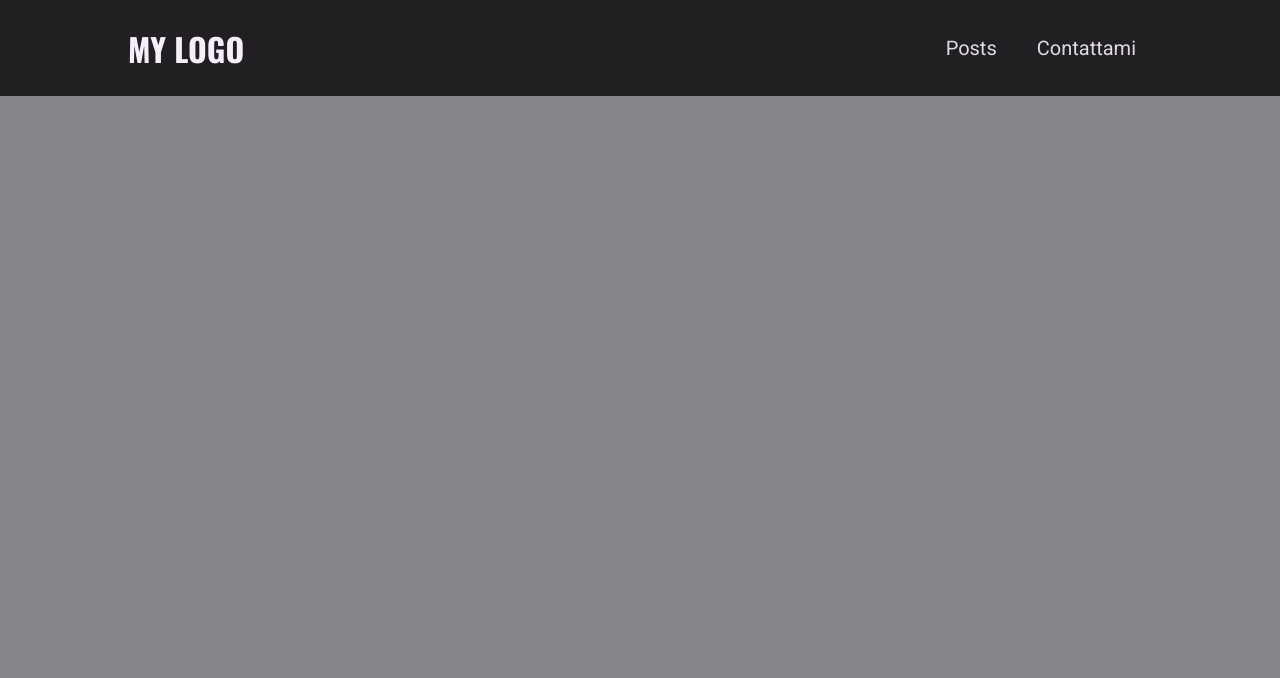
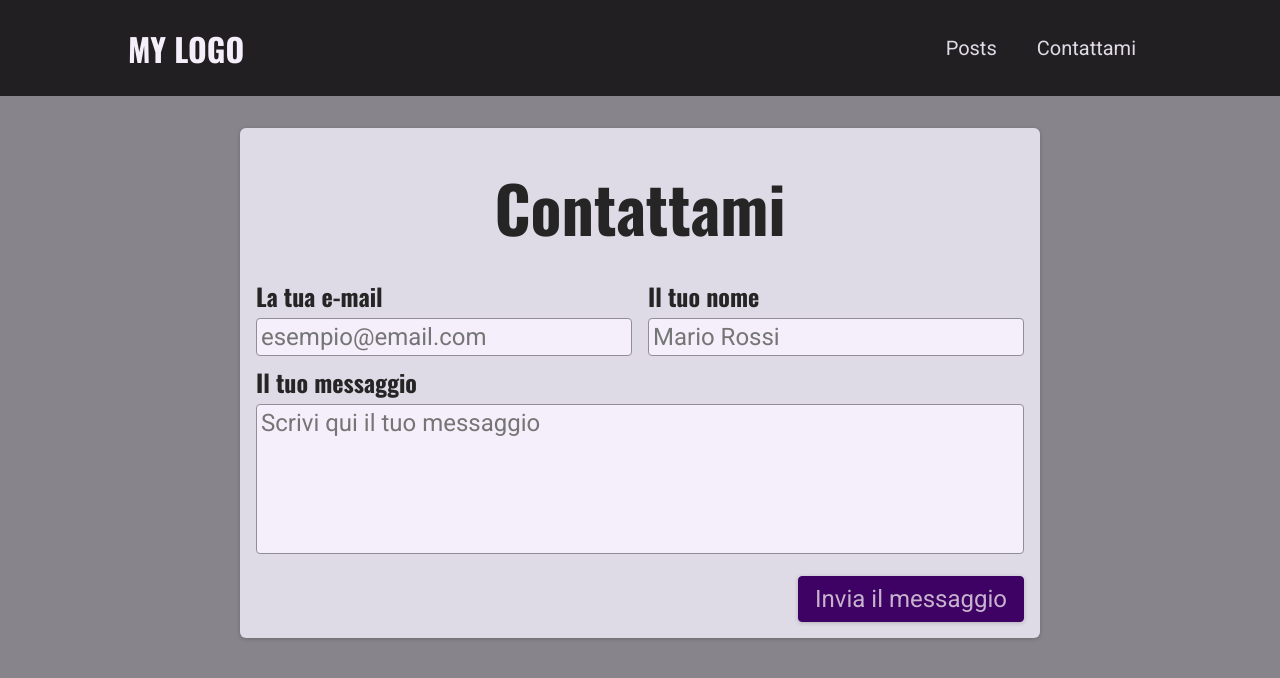
Before and after one commit to Barbarubia/nextjs-blog, a Next.js app: page /contact in a window 1280 px wide. Shown: the top 678 px of the page. Built offline with nearby package versions, Linux system fonts and the light colour scheme.

Commit message:
layout pagina contatti (senza logica implementata)

```diff
--- /dev/null
+++ b/components/contact/contact-form.js
@@ -0,0 +1,30 @@
+import classes from "./contact-form.module.css";
+
+function ContactForm() {
+  return (
+    <section className={classes.contact}>
+      <h1>Contattami</h1>
+      <form className={classes.form}>
+        <div className={classes.controls}>
+          <div className={classes.control}>
+            <label htmlFor="email">La tua e-mail</label>
+            <input type="email" id="email" placeholder="esempio@email.com" required />
+          </div>
+          <div className={classes.control}>
+            <label htmlFor="name">Il tuo nome</label>
+            <input type="text" id="name" placeholder="Mario Rossi" required />
+          </div>
+        </div>
+        <div className={classes.control}>
+          <label htmlFor="message">Il tuo messaggio</label>
+          <textarea id="message" rows="5" placeholder="Scrivi qui il tuo messaggio" required></textarea>
+        </div>
+        <div className={classes.actions}>
+            <button>Invia il messaggio</button>
+        </div>
+      </form>
+    </section>
+  );
+}
+
+export default ContactForm;
--- /dev/null
+++ b/components/contact/contact-form.module.css
@@ -0,0 +1,73 @@
+.contact {
+  margin: var(--size-8) auto;
+  border-radius: 6px;
+  background-color: var(--color-grey-100);
+  width: 90%;
+  max-width: 50rem;
+  padding: var(--size-4);
+  box-shadow: 0 1px 4px rgba(0, 0, 0, 0.2);
+  font-size: var(--size-6);
+}
+
+.contact h1 {
+  font-size: var(--size-8);
+  margin: var(--size-4) 0;
+  text-align: left;
+}
+
+.form label {
+  display: block;
+  font-family: "Oswald", sans-serif;
+  font-weight: bold;
+  margin: var(--size-2) 0 var(--size-1) 0;
+}
+
+.form input,
+.form textarea {
+  font: inherit;
+  padding: var(--size-1);
+  border-radius: 4px;
+  width: 100%;
+  border: 1px solid var(--color-grey-400);
+  background-color: var(--color-grey-50);
+  resize: none;
+}
+
+.controls {
+  display: flex;
+  column-gap: 1rem;
+  flex-wrap: wrap;
+}
+
+.control {
+  flex: 1;
+  min-width: 10rem;
+}
+
+.actions {
+  margin-top: var(--size-4);
+  text-align: right;
+}
+
+.form button {
+  font: inherit;
+  cursor: pointer;
+  background-color: var(--color-primary-700);
+  border: 1px solid var(--color-primary-700);
+  padding: var(--size-2) var(--size-4);
+  border-radius: 4px;
+  color: var(--color-primary-50);
+  box-shadow: 0 1px 4px rgba(0, 0, 0, 0.2);
+}
+
+.form button:hover {
+  background-color: var(--color-primary-500);
+  border-color: var(--color-primary-500);
+}
+
+@media (min-width: 768px) {
+  .contact h1 {
+    font-size: var(--size-16);
+    text-align: center;
+  }
+}
--- a/pages/contact.js
+++ b/pages/contact.js
@@ -1,5 +1,9 @@
 // Questa è la pagina con il form per contattare il proprietario del blog
+import ContactForm from "../components/contact/contact-form";
 
-function ContactPage() {}
+
+function ContactPage() {
+    return <ContactForm />
+}
 
 export default ContactPage;
```
